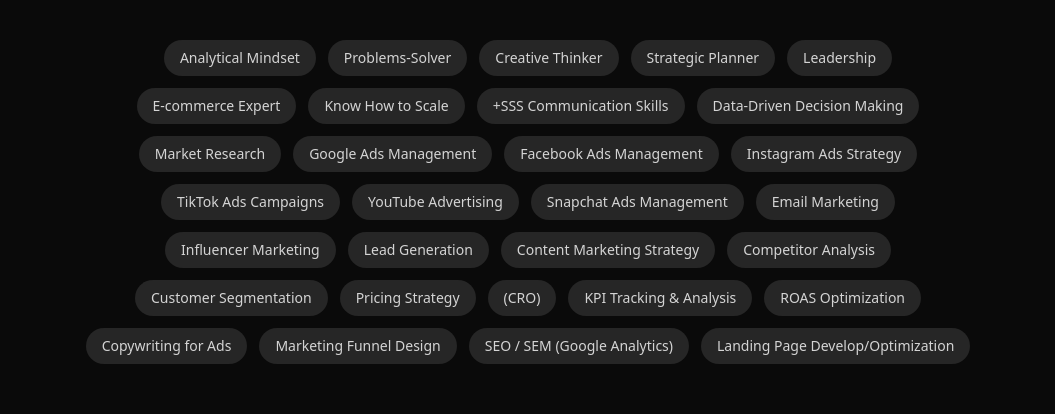
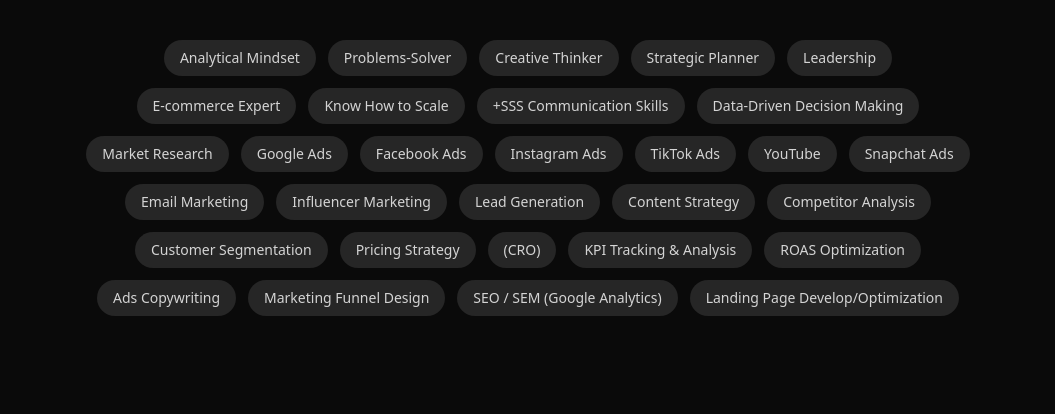
Before and after one commit to AbdullahRashid99/Abdullah-Rashid-Portfolio-V.1, a React (Vite) app: page / in a window 1280 px wide. Shown: the part 4620-5034 px from the top of the page, without its empty margins (112-1167 px from the left). Built offline with nearby package versions, Linux system fonts and the light colour scheme.

Commit message:
Update Portfolio-Enhanced.jsx

```diff
--- a/src/Portfolio-Enhanced.jsx
+++ b/src/Portfolio-Enhanced.jsx
@@ -68,8 +68,11 @@ const experienceData = [
 const skillsData = [
   "Analytical Mindset", "Problems-Solver", "Creative Thinker", "Strategic Planner", "Leadership",
   "E-commerce Expert", "Know How to Scale", "+SSS Communication Skills", "Data-Driven Decision Making",
-  "Market Research", "Google Ads Management", "Facebook Ads Management", "Instagram Ads Strategy", "TikTok Ads Campaigns", "YouTube Advertising", "Snapchat Ads Management", "Email Marketing", "Influencer Marketing", "Lead Generation", "Content Marketing Strategy",
-  "Competitor Analysis", "Customer Segmentation", "Pricing Strategy", "(CRO)", "KPI Tracking & Analysis", "ROAS Optimization", "Copywriting for Ads", "Marketing Funnel Design", "SEO / SEM (Google Analytics)", "Landing Page Develop/Optimization"
+  "Market Research", "Google Ads", "Facebook Ads", "Instagram Ads", "TikTok Ads", "YouTube", "Snapchat Ads",
+  "Email Marketing", "Influencer Marketing", "Lead Generation", "Content Strategy",
+  "Competitor Analysis", "Customer Segmentation", "Pricing Strategy", "(CRO)", "KPI Tracking & Analysis",
+  "ROAS Optimization", "Ads Copywriting", "Marketing Funnel Design", "SEO / SEM (Google Analytics)",
+  "Landing Page Develop/Optimization"
 ];
 // --- Projects Data ---
 const projectsData = [
```
